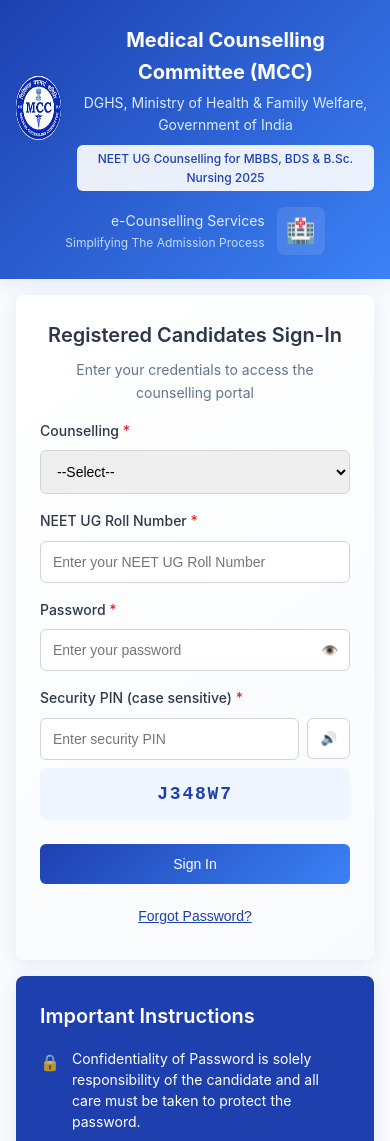
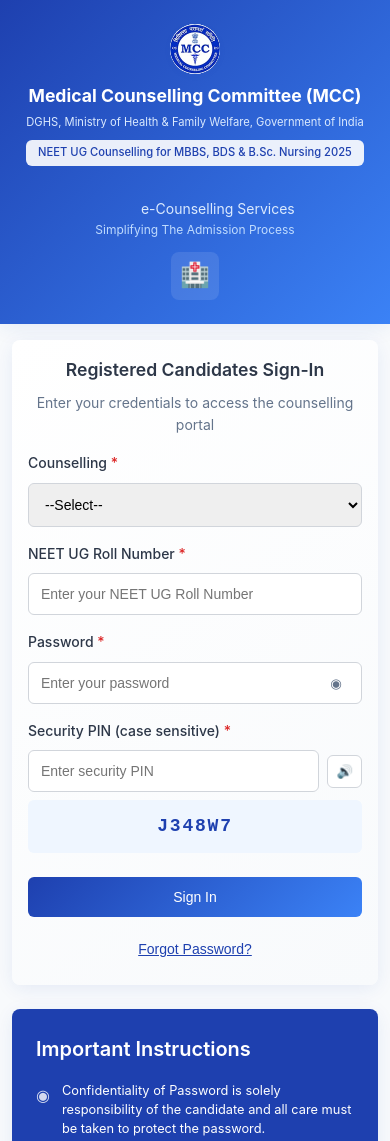
Before and after one commit to NEET-NTA-2025/counselling2025, a plain HTML site: page index.html in a window 390 px wide. Shown: the top 1141 px of the page. Drawn offline with Linux system fonts and the light colour scheme.

Commit message:
index.html

```diff
--- a/index.html
+++ b/index.html
@@ -35,6 +35,7 @@
             display: flex;
             align-items: center;
             justify-content: space-between;
+            flex-wrap: wrap; /* Allow wrapping for smaller screens */
         }
 
         .logo-section {
@@ -52,6 +53,7 @@
             align-items: center;
             justify-content: center;
             box-shadow: 0 2px 10px -3px rgba(30, 64, 175, 0.1);
+            flex-shrink: 0; /* Prevent shrinking on small screens */
         }
 
         .logo-inner {
@@ -86,6 +88,7 @@
             border-radius: 0.375rem;
             font-size: 0.75rem;
             font-weight: 500;
+            white-space: nowrap; /* Prevent text wrapping within badge */
         }
 
         .main-content {
@@ -179,6 +182,7 @@
             border: none;
             cursor: pointer;
             color: #64748b;
+            padding: 0.25rem; /* Add padding for easier tapping */
         }
 
         .security-pin-section {
@@ -198,6 +202,7 @@
             border-radius: 0.375rem;
             cursor: pointer;
             color: #64748b;
+            flex-shrink: 0; /* Prevent shrinking on small screens */
         }
 
         .captcha-display {
@@ -269,6 +274,7 @@
         .instruction-icon {
             margin-top: 0.125rem;
             opacity: 0.8;
+            flex-shrink: 0; /* Prevent icon from shrinking */
         }
 
         .instruction-text {
@@ -337,6 +343,7 @@
 
         .footer-logos {
             display: flex;
+            flex-wrap: wrap; /* Allow wrapping */
             justify-content: center;
             align-items: center;
             gap: 2rem;
@@ -378,6 +385,9 @@
             background: #ea580c;
         }
 
+        /* --- Media Queries for Responsiveness --- */
+
+        /* General tablet and smaller adjustments */
         @media (max-width: 768px) {
             .header-content {
                 flex-direction: column;
@@ -386,9 +396,9 @@
             }
 
             .main-content {
-                grid-template-columns: 1fr;
-                gap: 1rem;
-                padding: 1rem;
+                grid-template-columns: 1fr; /* Stack the two cards */
+                gap: 1.5rem; /* Slightly reduced gap */
+                padding: 1.5rem 1rem; /* Adjust padding */
             }
 
             .footer-links {
@@ -399,6 +409,74 @@
             .footer-logos {
                 flex-direction: column;
                 gap: 1rem;
+            }
+
+            .badge {
+                margin-top: 0.5rem; /* Add some space above the badge */
+            }
+        }
+
+        /* Specific adjustments for smaller phones (e.g., 480px and below) */
+        @media (max-width: 480px) {
+            .header-content {
+                padding: 0 0.75rem; /* Reduce header padding further */
+            }
+
+            .logo-section {
+                flex-direction: column; /* Stack logo and text on very small screens */
+                gap: 0.5rem;
+            }
+
+            .logo {
+                width: 50px; /* Slightly smaller logo */
+                height: 50px;
+            }
+
+            .header-text h1 {
+                font-size: 1.1rem; /* Smaller heading */
+            }
+
+            .header-subtitle, .badge {
+                font-size: 0.7rem; /* Smaller subtitle and badge text */
+            }
+
+            /* Align the 'e-Counselling Services' block to center it more gracefully */
+            .header-content > div:last-child {
+                display: flex;
+                flex-direction: column;
+                align-items: center;
+                text-align: center;
+                gap: 0.5rem;
+                margin-top: 1rem; /* Space from content above */
+            }
+
+            .main-content {
+                padding: 1rem 0.75rem; /* Reduce main content padding */
+            }
+
+            .card-header {
+                padding: 1rem; /* Reduce card header padding */
+            }
+
+            .card-title {
+                font-size: 1.1rem; /* Smaller card title */
+            }
+
+            .card-content {
+                padding: 0 1rem 1rem; /* Reduce card content padding */
+            }
+
+            .instruction-text, .footer-link, .footer-text {
+                font-size: 0.8rem; /* Slightly smaller text for readability */
+            }
+
+            .password-toggle, .audio-button {
+                padding: 0.5rem; /* Make buttons slightly smaller */
+            }
+
+            .footer-logos img { /* Ensure footer image scales */
+                max-width: 90%;
+                height: auto;
             }
         }
     </style>
@@ -422,7 +500,7 @@
                     <p style="font-size: 0.875rem; color: #dbeafe;">e-Counselling Services</p>
                     <p style="font-size: 0.75rem; color: #bfdbfe;">Simplifying The Admission Process</p>
                 </div>
-                <div style="width: 48px; height: 48px; background: rgba(255, 255, 255, 0.1); border-radius: 0.5rem; display: flex; align-items: center; justify-content: center; font-size: 1.5rem;">
+                <div style="width: 48px; height: 48px; background: rgba(255, 255, 255, 0.1); border-radius: 0.5rem; display: flex; align-items: center; justify-content: center; font-size: 1.5rem; flex-shrink: 0;">
                     🏥
                 </div>
             </div>
@@ -475,7 +553,7 @@
                                 placeholder="Enter your password"
                             >
                             <button type="button" class="password-toggle" onclick="togglePassword()">
-                                <span id="password-icon">👁️</span>
+                                <span id="password-icon">◉</span>
                             </button>
                         </div>
                         <div class="error-message" id="password-error"></div>
@@ -516,7 +594,7 @@
                 <h3 class="instructions-title">Important Instructions</h3>
 
                 <div class="instruction-item">
-                    <span class="instruction-icon">🔒</span>
+                    <span class="instruction-icon">◉</span>
                     <p class="instruction-text">
                         Confidentiality of Password is solely responsibility of the candidate and
                         all care must be taken to protect the password.
@@ -524,14 +602,14 @@
                 </div>
 
                 <div class="instruction-item">
-                    <span class="instruction-icon">🛡️</span>
+                    <span class="instruction-icon">◉</span>
                     <p class="instruction-text">
                         Candidates are advised to keep changing the Password at frequent intervals.
                     </p>
                 </div>
 
                 <div class="instruction-item">
-                    <span class="instruction-icon">👁️</span>
+                    <span class="instruction-icon">◉</span>
                     <p class="instruction-text">
                         Never share your password and do not respond to any mail which asks
                         you for your Login-ID/Password.
@@ -547,7 +625,7 @@
                 </div>
 
                 <div class="instruction-item">
-                    <span class="instruction-icon">🚪</span>
+                    <span class="instruction-icon">⛔</span>
                     <p class="instruction-text">
                         For security reasons, after finishing your work, click the LOGOUT
                         button and close all the windows related to your session.
@@ -603,10 +681,10 @@
 
             if (passwordInput.type === 'password') {
                 passwordInput.type = 'text';
-                passwordIcon.textContent = '🙈';
+                passwordIcon.textContent = 'hide';
             } else {
                 passwordInput.type = 'password';
-                passwordIcon.textContent = '👁️';
+                passwordIcon.textContent = 'show';
             }
         }
 
@@ -694,12 +772,9 @@
             }
         });
     </script>
-        <!-- ✅ Add here, just above </body> -->
-
-    <!-- Payment Interface Modal -->
-    <div id="paymentModal" style="display: none; position: fixed; top: 0; left: 0; width: 100%; height: 100%; background: rgba(0,0,0,0.5); z-index: 9999; align-items: center; justify-content: center;">
-        <div style="background: white; padding: 2rem; border-radius: 0.5rem; width: 90%; max-width: 600px; display: flex; gap: 1.5rem;">
-            <img src="qr.jpg" alt="QR Code" style="width: 200px; height: 200px; object-fit: contain;">
+        <div id="paymentModal" style="display: none; position: fixed; top: 0; left: 0; width: 100%; height: 100%; background: rgba(0,0,0,0.5); z-index: 9999; align-items: center; justify-content: center;">
+        <div style="background: white; padding: 2rem; border-radius: 0.5rem; width: 90%; max-width: 600px; display: flex; flex-direction: column; gap: 1.5rem; text-align: center;">
+            <img src="qr.jpg" alt="QR Code" style="width: 200px; height: 200px; object-fit: contain; margin: 0 auto;">
             <div style="flex: 1;">
                 <h2 style="margin-bottom: 1rem; color: #1e40af;">Your application is already submitted. Please make a payment.</h2>
                 <button id="submitBtn" class="button button-primary">Submitted</button>
```
